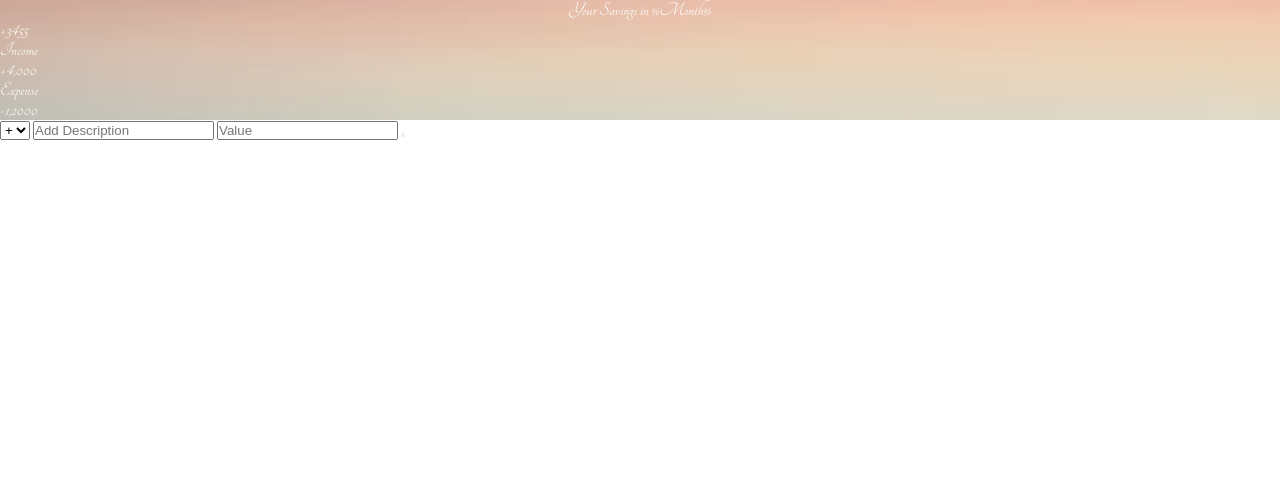
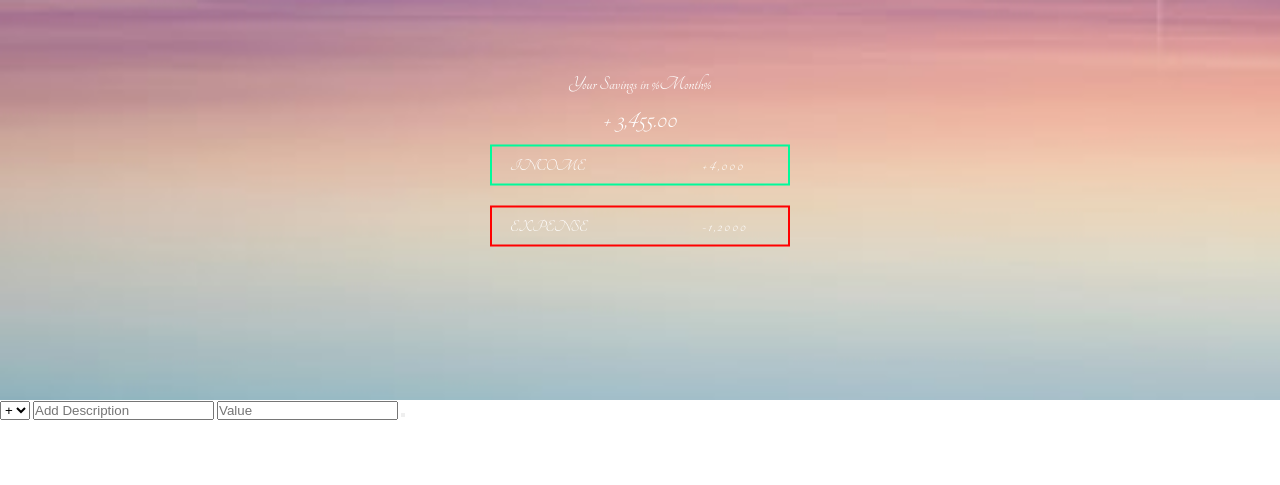
Before and after one commit to simarsaini17/Bugdet-App, a plain HTML site: page index.html in a window 1280 px wide. Drawn offline with Linux system fonts and the light colour scheme.

Commit message:
top part completed

```diff
--- a/app.css
+++ b/app.css
@@ -15,16 +15,63 @@ body{
 /***TOP PART***/
 
 .top{
+    height: 50vh;
     position: relative;
     background-image: url(sea.jpeg);
     background-position: center;
     background-size:cover;
 
 }
-.budget_title{
-
-    text-align: center;
-    height: auto;
-
+.budget{
+    position:absolute;
+    width:300px;
+    color: #fff;
+    top: 40%;
+    left: 50%;
+    transform: translate(-50%, -50%);
 
 }
+
+.budget_title{
+    margin-bottom: 10px;
+    text-align: center;
+    font-weight: 300;
+    font-size: 20px;
+}
+.budget_value{
+    text-align: center;
+    font-size: 30px;
+    font-weight: 300;
+    margin-bottom: 10px;
+    letter-spacing: inherit;
+
+}
+.budget__income--values,
+.budget__expense--values{
+    font-size: 17px;
+    padding: 10px;
+    text-transform: uppercase;
+}
+
+.budget__income--values{
+    margin-bottom: 20px;
+    border:2px solid #00FA9A;
+}
+.budget__expense--values{
+    border:2px solid #FF0000;
+}
+
+.budget__income--text,
+.budget__expense--text{
+   padding-left: 8px;
+    float: left;
+
+}
+
+.budget__expense--value,
+.budget__income--value{
+    letter-spacing: 2px;
+    margin-left: 200px;
+}
+
+/****BOTTOM PART*****/
--- a/index.html
+++ b/index.html
@@ -14,16 +14,16 @@
                     Your Savings in <span class="budget__month">%Month%</span>
 
                 </div>
-                <div class="budget_value">+3455</div>
+                <div class="budget_value">+ 3,455.00</div>
 
-                <div class="budget_income_values">
-                    <div class="income_text">Income</div>
-                    <div class="budget_income_value">+4,000</div>
+                <div class="budget__income--values">
+                    <div class="budget__income--text">Income</div>
+                    <div class="budget__income--value">+4,000</div>
 
                 </div>
-                <div class="budget_expense_value">
-                    <div class="expense_text">Expense</div>
-                    <div class="budget_expense_value">-1,2000</div>
+                <div class="budget__expense--values">
+                    <div class="budget__expense--text">Expense</div>
+                    <div class="budget__expense--value">-1,2000</div>
                 </div>
 
             </div>
```
